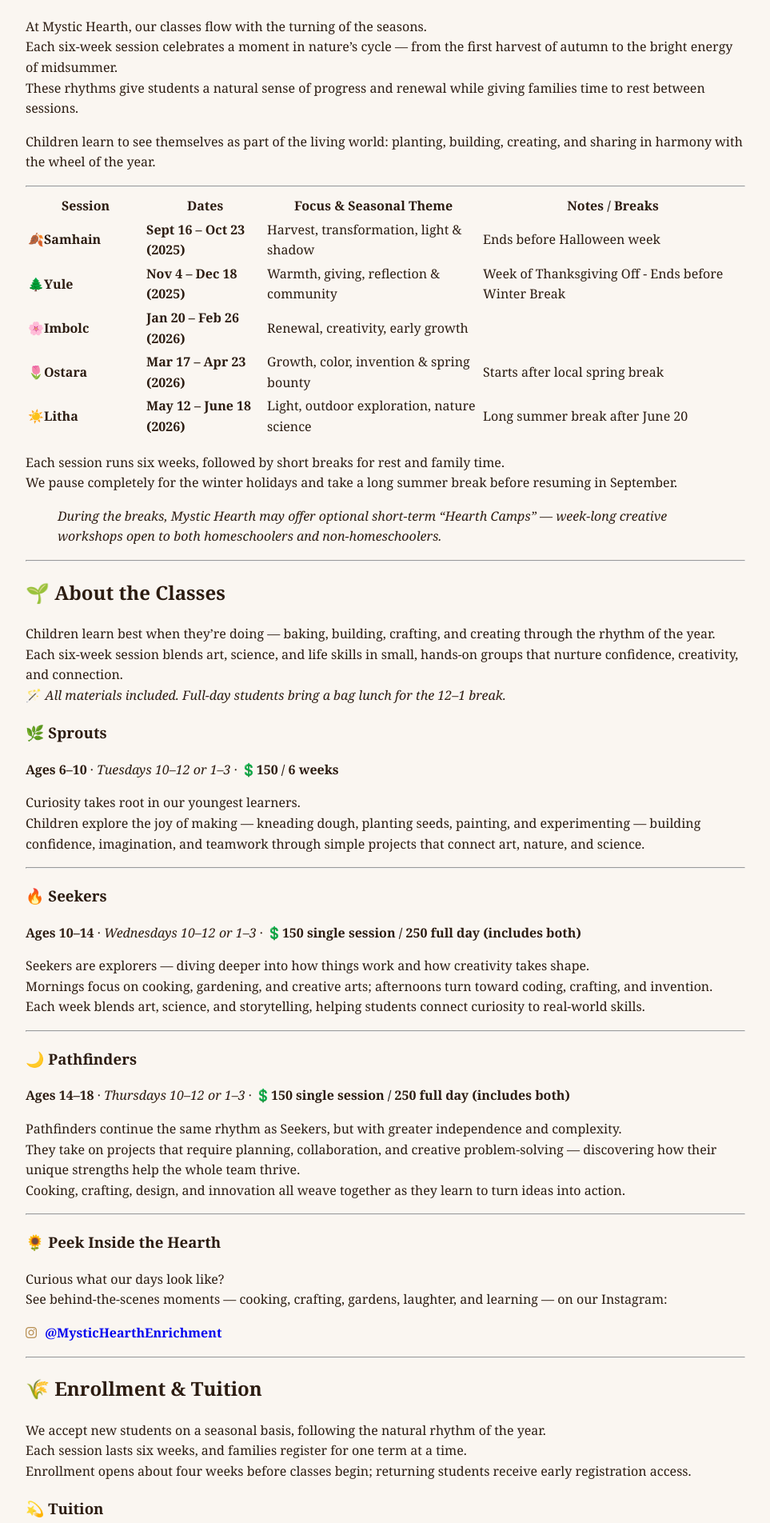
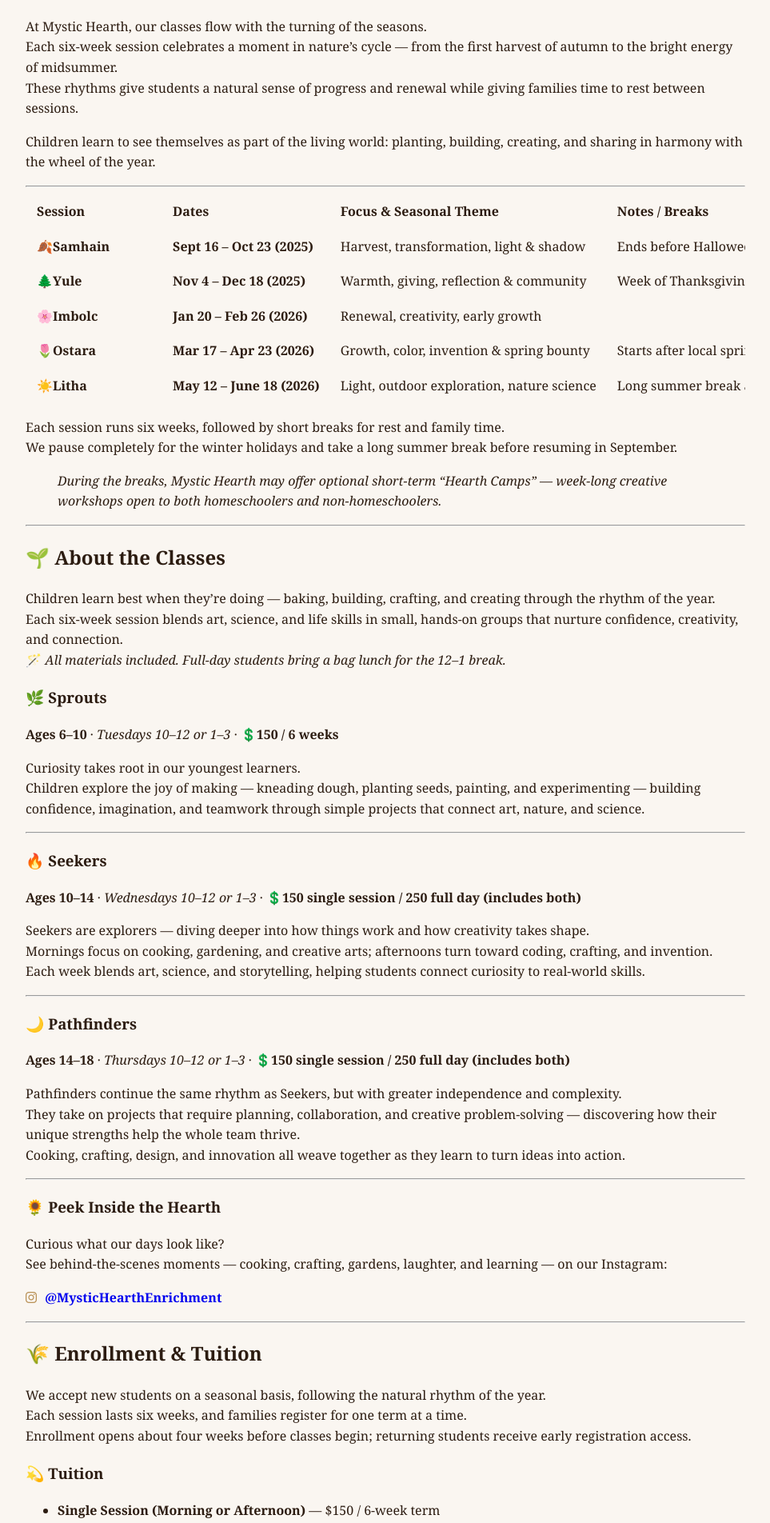
Before and after one commit to WesleyT/mystic-hearth, a Jekyll site: the page built from enrichment/index.md, in a window 1280 px wide. Shown: the part 1238-3142 px from the top of the page at 80% size, without its empty margins (158-1121 px from the left). Built offline with Jekyll 4.4.1, drawn with Linux system fonts in a browser that asks for light colours.

Commit message:
Fixed mobile issues

```diff
--- a/assets/css/custom.css
+++ b/assets/css/custom.css
@@ -30,7 +30,7 @@ body {
 }
 
 /* ─────────────────────────────
-   HEADER & LOGO  (revised for perfect center)
+   HEADER & LOGO (revised for perfect center)
 ─────────────────────────────── */
 header {
   background: linear-gradient(180deg, #3c2a21 0%, #4b352b 100%);
@@ -40,8 +40,7 @@ header {
   position: relative;
 }
 
-/* Let the logo be visually tied to content columns but
-   not affect the centering of the title block */
+/* Keep logo tied to layout columns */
 .site-logo {
   position: absolute;
   left: clamp(1rem, calc(50% - 480px), 2rem + 5vw);
@@ -51,7 +50,7 @@ header {
   height: auto;
 }
 
-/* Keep title block perfectly centered independent of logo */
+/* Header content stays centered */
 .header-content {
   text-align: center;
   padding: 1rem 0;
@@ -70,33 +69,19 @@ header {
   font-size: 1rem;
 }
 
-/* Responsive: stack logo above on small screens */
-@media (max-width: 700px) {
-  .site-logo {
-    position: static;
-    display: block;
-    margin: 0 auto 0.5rem;
-    transform: none;
-  }
-
-  .header-content {
-    padding-top: 1rem;
-  }
-}
-
-/* Keep header content constrained to same width as main content */
+/* Header inner width control */
 .header-inner {
   max-width: 900px;
   margin: 0 auto;
   position: relative;
 }
 
-/* Adjust logo anchor to align to column edge inside .header-inner */
+/* Adjust logo to inner edge */
 .site-logo {
   position: absolute;
   top: 50%;
   transform: translateY(-50%);
-  left: 0;             /* now aligns with the inner content edge */
+  left: 0;
   width: 120px;
   height: auto;
 }
@@ -146,19 +131,6 @@ footer {
 }
 
 /* ─────────────────────────────
-   RESPONSIVE
-─────────────────────────────── */
-@media (max-width: 700px) {
-  .header-content {
-    flex-direction: column;
-    text-align: center;
-  }
-
-  .site-logo {
-    margin: 0 auto 0.5rem;
-  }
-}
-/* ─────────────────────────────
    ENRICHMENT: About Us layout
 ─────────────────────────────── */
 .about-us-section {
@@ -166,33 +138,8 @@ footer {
   align-items: center;
   justify-content: center;
   gap: 2rem;
-  flex-wrap: wrap; /* allows stacking on small screens */
+  flex-wrap: wrap;
   margin: 2rem 0;
-}
-
-.about-us-photo {
-  width: 280px;
-  border-radius: 12px;
-  box-shadow: 0 4px 10px rgba(0, 0, 0, 0.2);
-}
-
-.about-us-text {
-  flex: 1;
-  min-width: 250px;
-  font-size: 1.05rem;
-  line-height: 1.6;
-}
-
-/* Responsive tweaks */
-@media (max-width: 700px) {
-  .about-us-section {
-    flex-direction: column;
-    text-align: center;
-  }
-
-  .about-us-photo {
-    width: 80%;
-  }
 }
 
 .about-us-photo {
@@ -206,15 +153,88 @@ footer {
   transform: scale(1.03);
   box-shadow: 0 6px 16px rgba(0, 0, 0, 0.25);
 }
+
+.about-us-text {
+  flex: 1;
+  min-width: 250px;
+  font-size: 1.05rem;
+  line-height: 1.6;
+}
+
 .about-us-text strong {
-  color: #b89054; /* warm golden tone */
+  color: #b89054;
 }
+
+/* ─────────────────────────────
+   SESSION CALENDAR (responsive table)
+─────────────────────────────── */
+.session-calendar {
+  width: 100%;
+  overflow-x: auto;
+  display: block;
+  -webkit-overflow-scrolling: touch;
+}
+
+.session-calendar table {
+  width: 100%;
+  border-collapse: collapse;
+}
+
+.session-calendar td,
+.session-calendar th {
+  white-space: nowrap;
+  padding: 0.5em 0.75em;
+  text-align: left;
+}
+
 .session-calendar td:first-child,
 .session-calendar th:first-child {
   white-space: nowrap;
   min-width: 9em;
 }
+
+/* ─────────────────────────────
+   INSTAGRAM LINK
+─────────────────────────────── */
 a:hover .fa-instagram {
   color: #d8a75f;
   transition: color 0.3s ease;
 }
+
+/* ─────────────────────────────
+   RESPONSIVE: MOBILE FIXES
+─────────────────────────────── */
+@media (max-width: 700px) {
+
+  /* Stack header content */
+  .header-content {
+    flex-direction: column;
+    text-align: center;
+    padding-top: 1rem;
+  }
+
+  /* Center logo above title */
+  .site-logo {
+    position: static;
+    display: block;
+    margin: 0 auto 0.5rem;
+    transform: none;
+    max-width: 150px;
+    height: auto;
+  }
+
+  .about-us-section {
+    flex-direction: column;
+    text-align: center;
+  }
+
+  .about-us-photo {
+    width: 80%;
+  }
+
+  .session-calendar td,
+  .session-calendar th {
+    font-size: 0.9em;
+    padding: 0.4em;
+  }
+}
```
